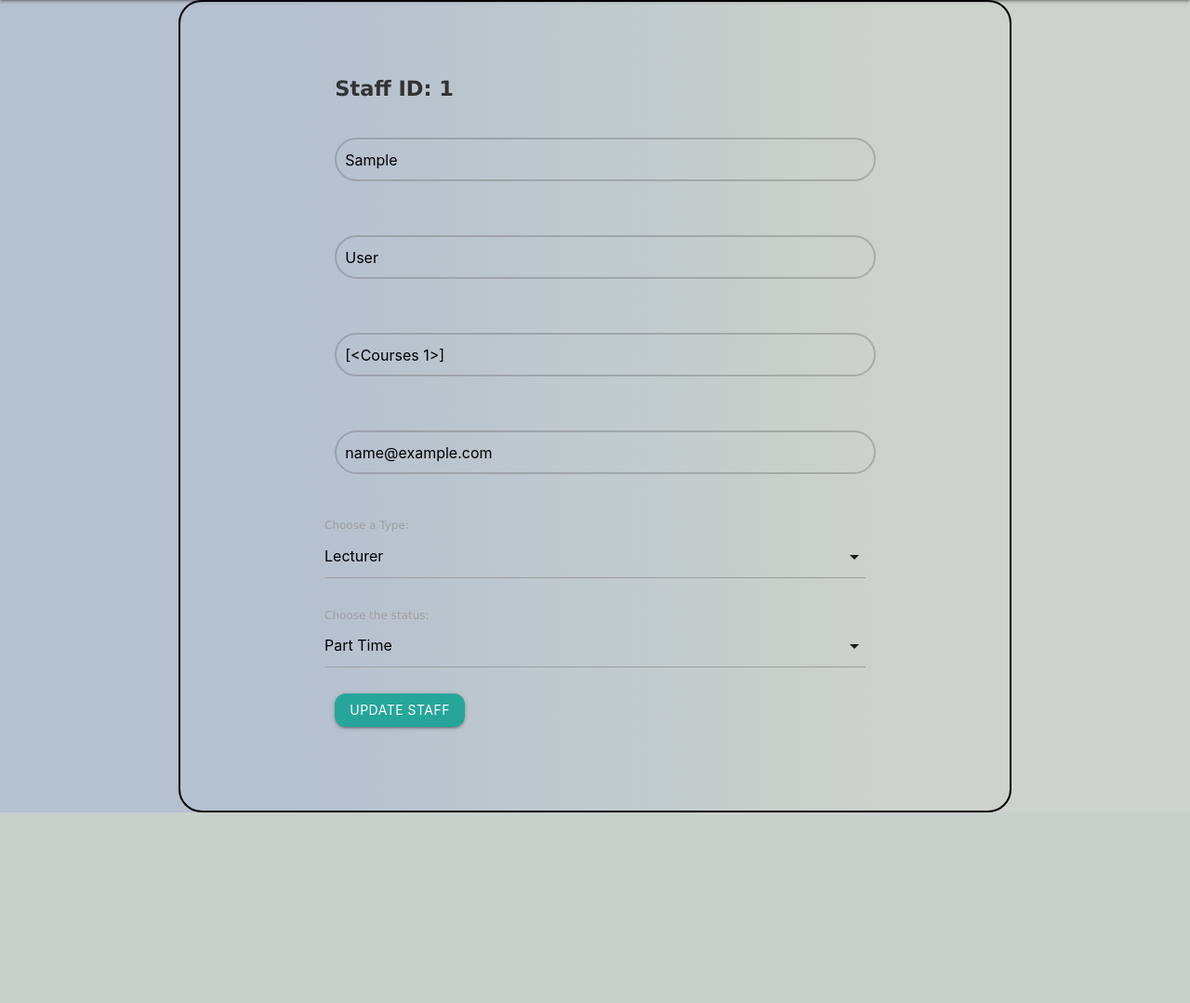
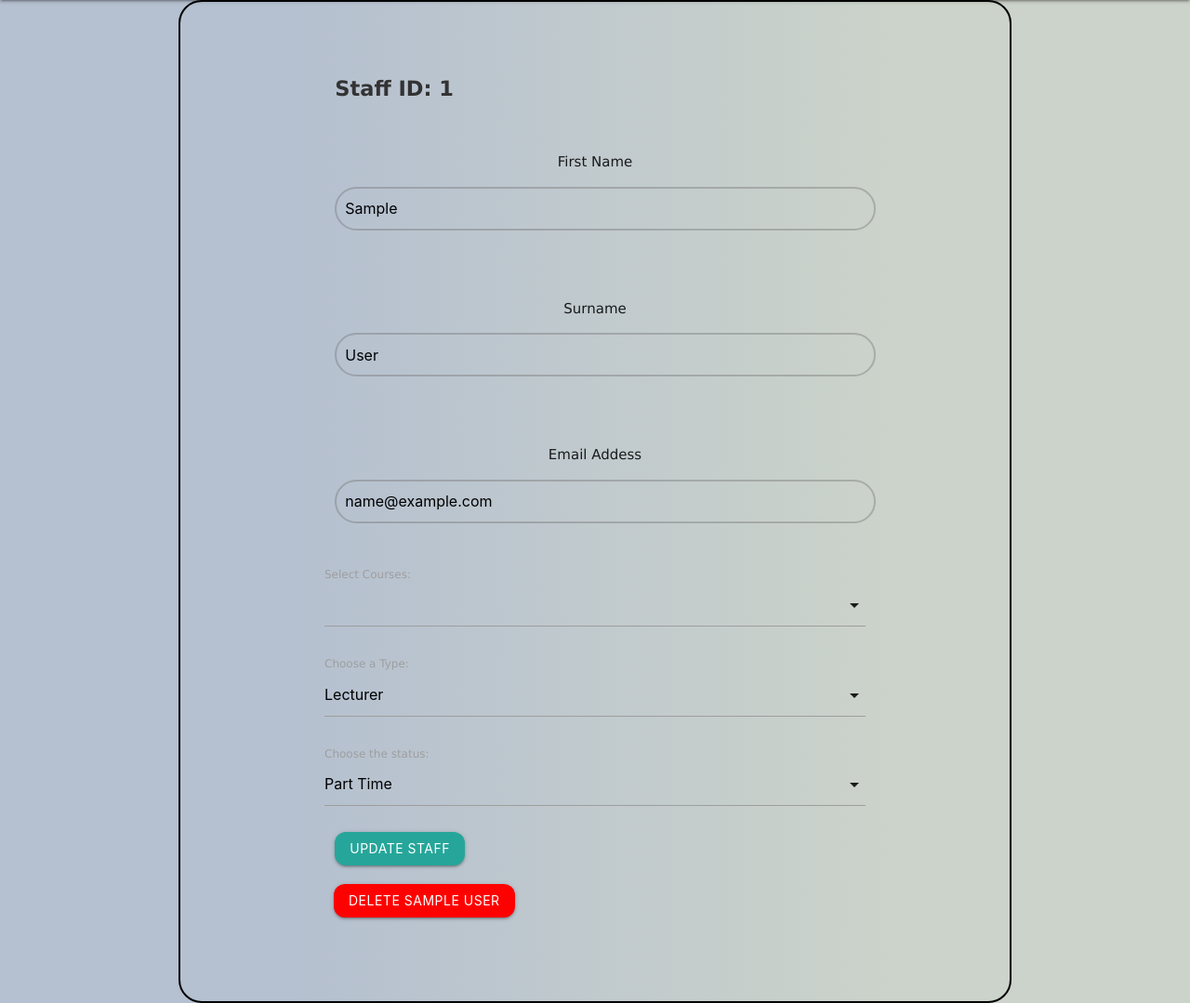
Before and after one commit to Staff-Allocations/Staff-Allocations, a Flask app: page /update_staff/1 in a window 1280 px wide. Shown: the part 64-1143 px from the top of the page at 93% size. Before the commit the page ends 938 px from the top, so only its background shows below. Run offline with Flask 3, Linux system fonts and the light colour scheme; tables that the repository leaves empty hold one stand-in row (values such as "Sample post").

Commit message:
Update updateStaff.html

```diff
--- a/App/templates/updateStaff.html
+++ b/App/templates/updateStaff.html
@@ -27,26 +27,32 @@
 
       <div class="row">
         <div class="input-field col s12">
+          <p>First Name</p>
           <input placeholder="{{staff.firstName}}" value="{{staff.firstName}}" name="firstName" id="firstName" type="text" class="validate" style= "color:#000000; border-radius: 35px; height: 25px; border: 2px solid #6d6d6d62; padding: 9px;">
         </div>
       </div>
 
       <div class="row">
         <div class="input-field col s12">
+          <p>Surname</p>
           <input placeholder="{{staff.lastName}}" value="{{staff.lastName}}" name="lastName" id="lastName" type="text" class="validate" style= "color:#000000; border-radius: 35px; height: 25px; border: 2px solid #6d6d6d62; padding: 9px;">
         </div>
       </div>
 
       <div class="row">
         <div class="input-field col s12">
-          <input placeholder="{{staff.courses}}" value="{{staff.courses}}" name="courses" id="courses" type="text" class="validate" style= "color:#000000; border-radius: 35px; height: 25px; border: 2px solid #6d6d6d62; padding: 9px;">
+          <p>Email Addess</p>
+          <input placeholder="{{staff.email}}" value="{{staff.email}}" name="email" id="email" type="email" class="validate" style= "color:#000000; border-radius: 35px; height: 25px; border: 2px solid #6d6d6d62; padding: 9px;">
         </div>
       </div>
 
       <div class="row">
-        <div class="input-field col s12">
-          <input placeholder="{{staff.email}}" value="{{staff.email}}" name="email" id="email" type="email" class="validate" style= "color:#000000; border-radius: 35px; height: 25px; border: 2px solid #6d6d6d62; padding: 9px;">
-        </div>
+        <label for="courses">Select Courses:</label>
+        <select name="courses" multiple>
+          {% for course in courses %}
+            <option value="{{course.course_id}}">{{course.course_id}} - {{course.course_name}}</option>
+          {% endfor %}
+        </select>
       </div>
 
       <div class="row">
@@ -74,10 +80,24 @@
             </div>
         </div>
     </div>
+    </form>
 
-    </form>
+    <div class="row">
+      <div class="col-md-4">
+          <form id="deleteForm" method="POST" action="/delete_staff_routes/{{staff.id}}" style="padding-left: 10px;">
+              <button type="button" class="btn waves-effect waves-light" style="border-radius: 12px; background-color: red; color: white;" onclick="confirmDelete()">Delete {{staff.firstName}} {{staff.lastName}}</button>
+          </form>
+      </div>
+    </div>
   </div>
-
 </div>
 
+<script>
+  function confirmDelete() {
+      if (confirm("Are you sure you want to delete {{staff.firstName}} {{staff.lastName}}?")) {
+          document.getElementById("deleteForm").submit();
+      } else {
+      }
+  }
+</script>
 {% endblock %}
```
